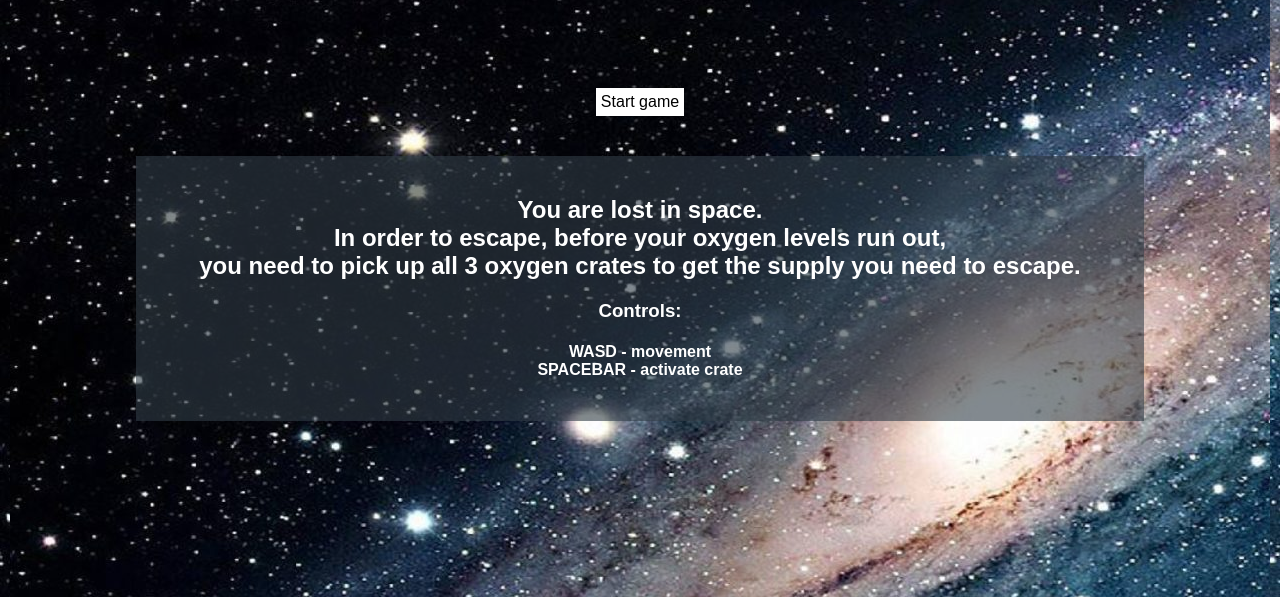
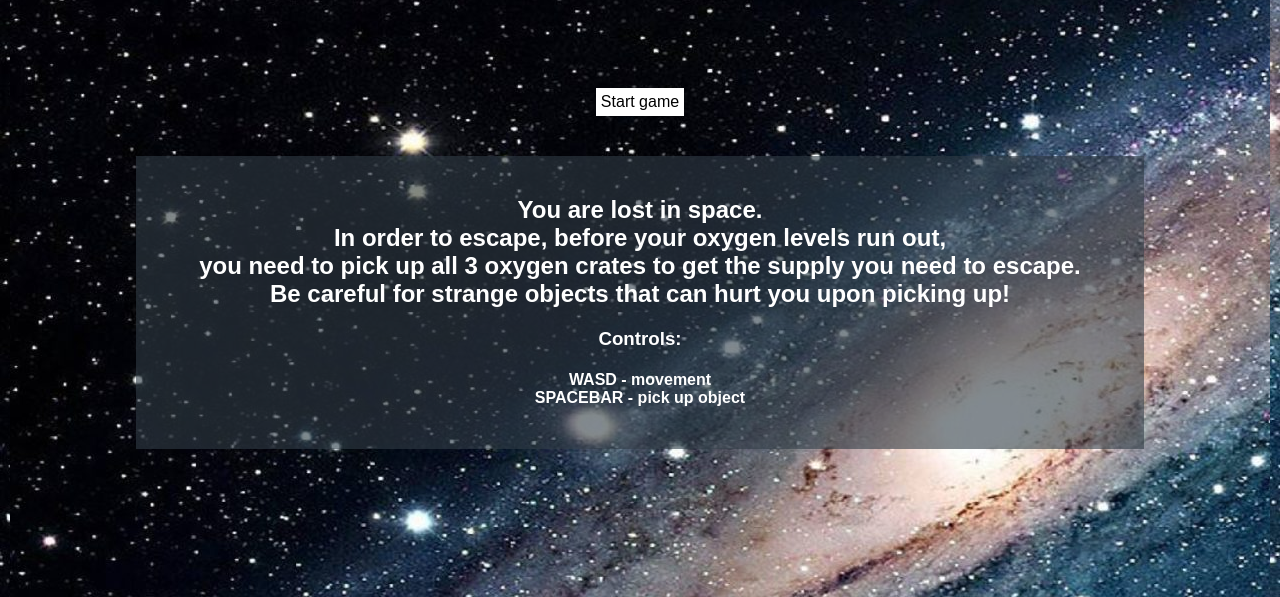
Before and after one commit to mayas95/lost-seminar1, a plain HTML site: page index.html in a window 1280 px wide. Shown: the part 310-907 px from the top of the page. Drawn offline with Linux system fonts and the light colour scheme.

Commit message:
Add readme file and update instructions

```diff
--- a/index.html
+++ b/index.html
@@ -14,8 +14,8 @@
         </a>
     </div>
     <div class="instructions">
-        <h2>You are lost in space.<br>In order to escape, before your oxygen levels run out,<br>you need to pick up all 3 oxygen crates to get the supply you need to escape.</h2>
-        <h3>Controls:</h3><h4>WASD - movement<br>SPACEBAR - activate crate</h4>
+        <h2>You are lost in space.<br>In order to escape, before your oxygen levels run out,<br>you need to pick up all 3 oxygen crates to get the supply you need to escape.<br>Be careful for strange objects that can hurt you upon picking up!</h2>
+        <h3>Controls:</h3><h4>WASD - movement<br>SPACEBAR - pick up object</h4>
     </div>
 </body>
 </html>
```
Also changed, not shown: 1 other file.
